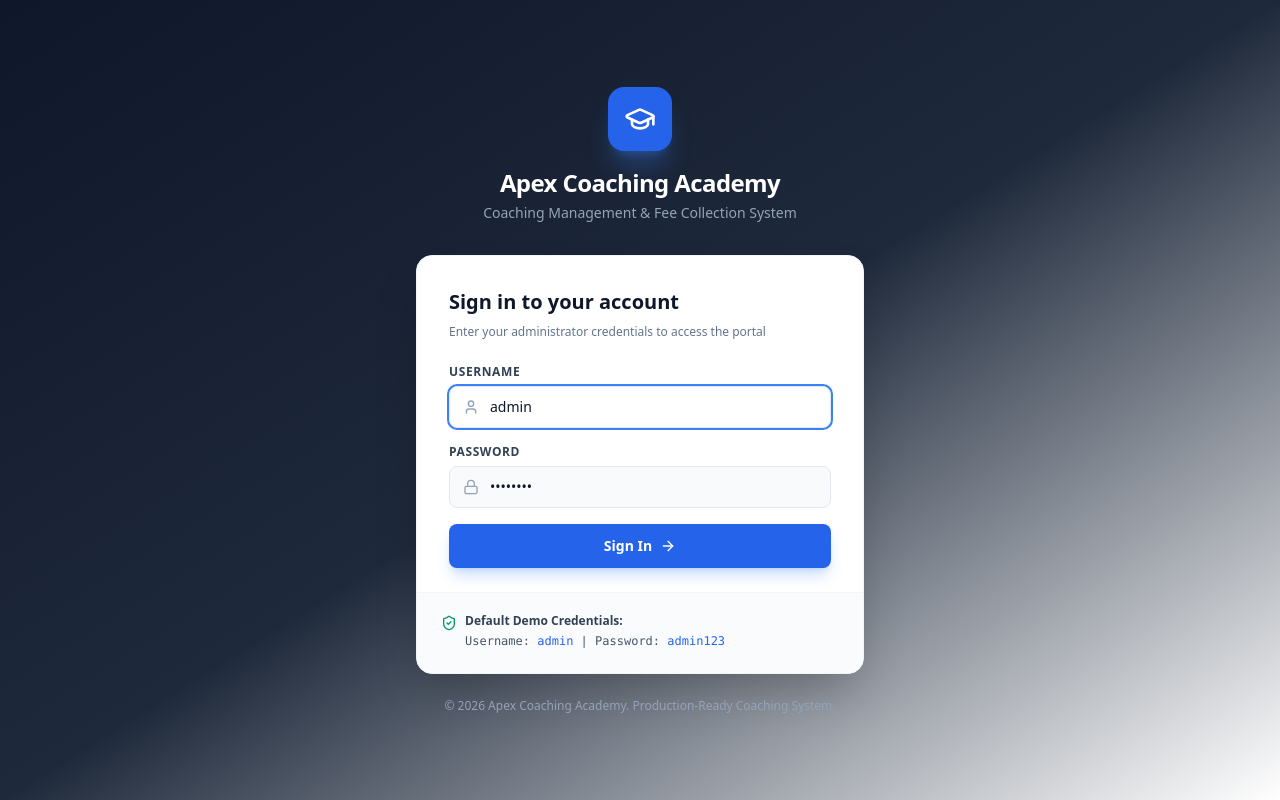
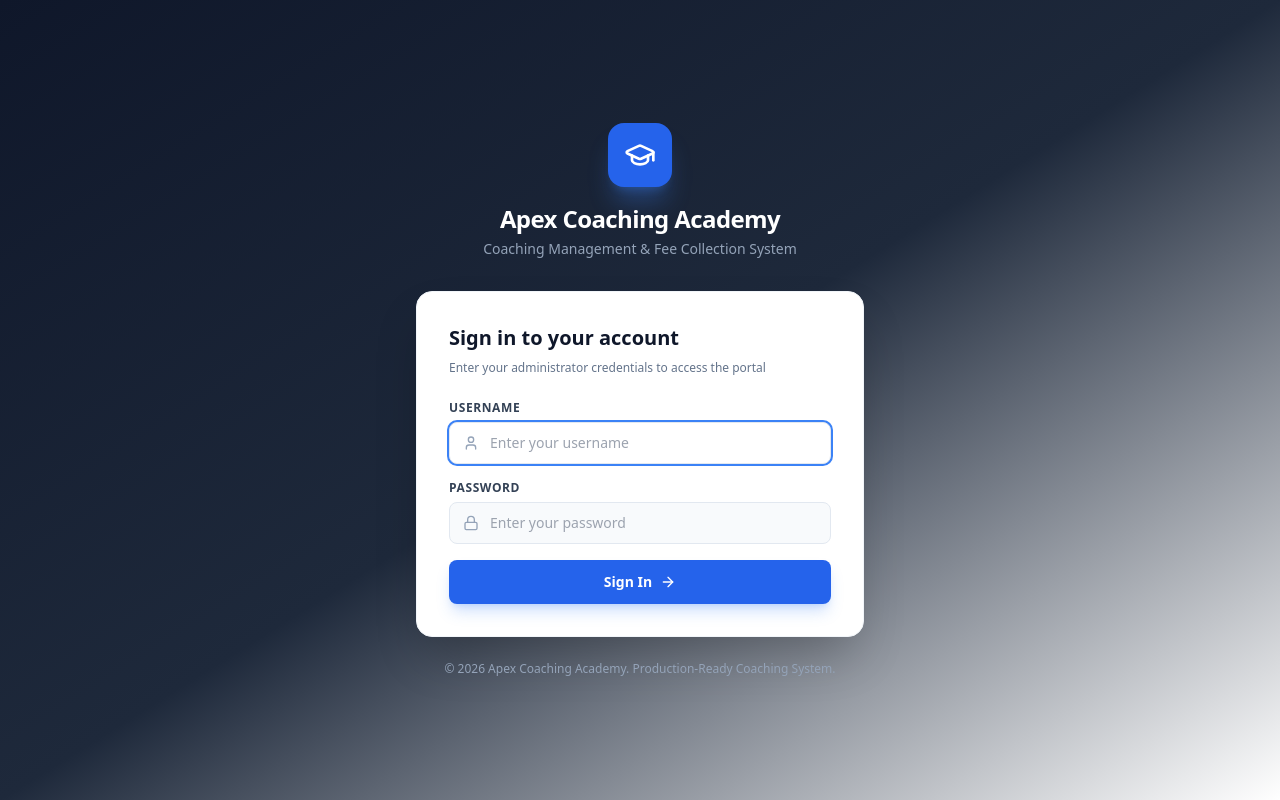
Before and after one commit to YedkeAmol/coaching-management-system, a Flask app: page /login in a window 1280 px wide. Run offline with Flask 3, Linux system fonts and the light colour scheme; data that the repository does not hold is empty; some libraries are stand-ins or nearby versions.

Commit message:
Remove demo credentials banner and prefilled passwords from login page

```diff
--- a/templates/login.html
+++ b/templates/login.html
@@ -43,7 +43,7 @@
                         <div class="absolute inset-y-0 left-0 pl-3.5 flex items-center pointer-events-none text-slate-400">
                             <i data-lucide="user" class="w-4 h-4"></i>
                         </div>
-                        <input type="text" name="username" required autofocus placeholder="e.g. admin" value="admin"
+                        <input type="text" name="username" required autofocus placeholder="Enter your username"
                             class="w-full pl-10 pr-3.5 py-2.5 bg-slate-50 border border-slate-200 rounded-lg text-sm text-slate-900 focus:bg-white focus:outline-none focus:ring-2 focus:ring-blue-500 transition">
                     </div>
                 </div>
@@ -54,7 +54,7 @@
                         <div class="absolute inset-y-0 left-0 pl-3.5 flex items-center pointer-events-none text-slate-400">
                             <i data-lucide="lock" class="w-4 h-4"></i>
                         </div>
-                        <input type="password" name="password" required placeholder="••••••••" value="admin123"
+                        <input type="password" name="password" required placeholder="Enter your password"
                             class="w-full pl-10 pr-3.5 py-2.5 bg-slate-50 border border-slate-200 rounded-lg text-sm text-slate-900 focus:bg-white focus:outline-none focus:ring-2 focus:ring-blue-500 transition">
                     </div>
                 </div>
@@ -65,16 +65,6 @@
                     <i data-lucide="arrow-right" class="w-4 h-4"></i>
                 </button>
             </form>
-
-            <div class="mt-6 pt-5 border-t border-slate-100 bg-slate-50/70 -mx-8 -mb-8 p-6 rounded-b-2xl">
-                <div class="flex items-start space-x-2 text-xs text-slate-500">
-                    <i data-lucide="shield-check" class="w-4 h-4 text-emerald-600 flex-shrink-0 mt-0.5"></i>
-                    <div>
-                        <span class="font-semibold text-slate-700">Default Demo Credentials:</span>
-                        <div class="mt-1 font-mono text-slate-600">Username: <span class="text-blue-600">admin</span> | Password: <span class="text-blue-600">admin123</span></div>
-                    </div>
-                </div>
-            </div>
         </div>
 
         <div class="text-center mt-6 text-xs text-slate-400">
```
